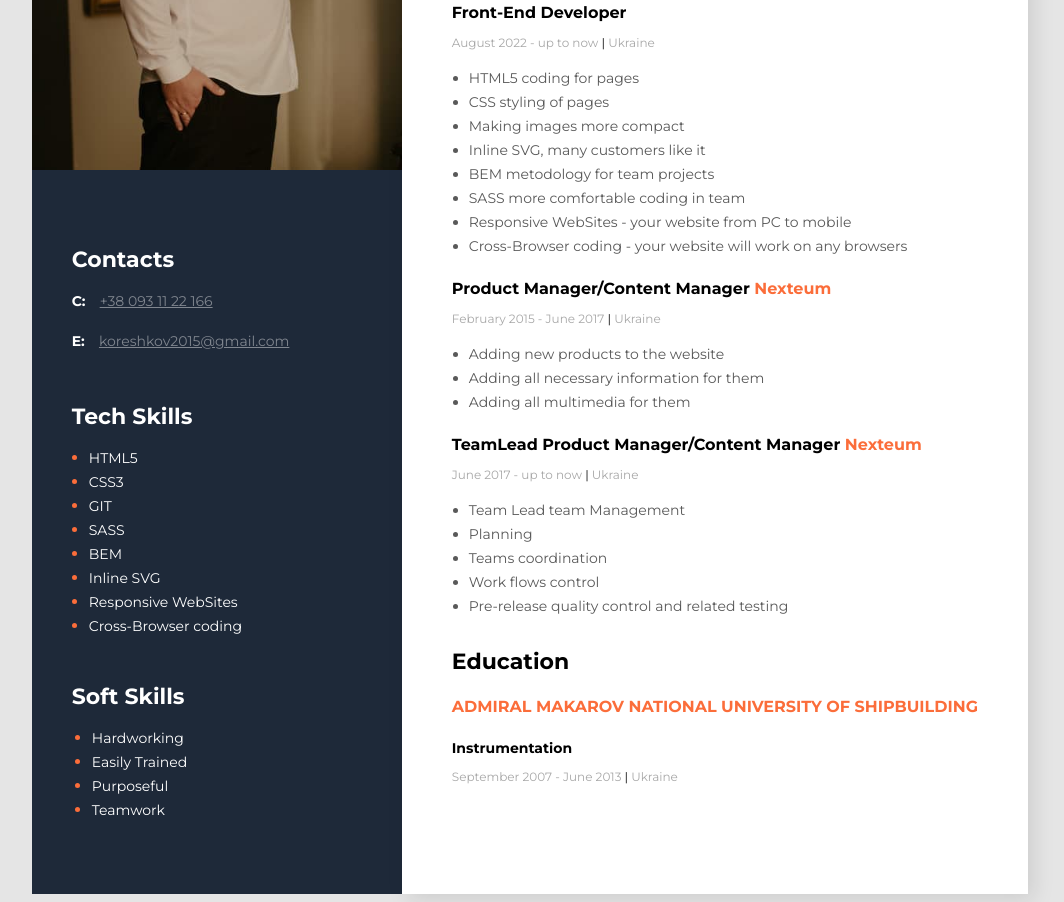
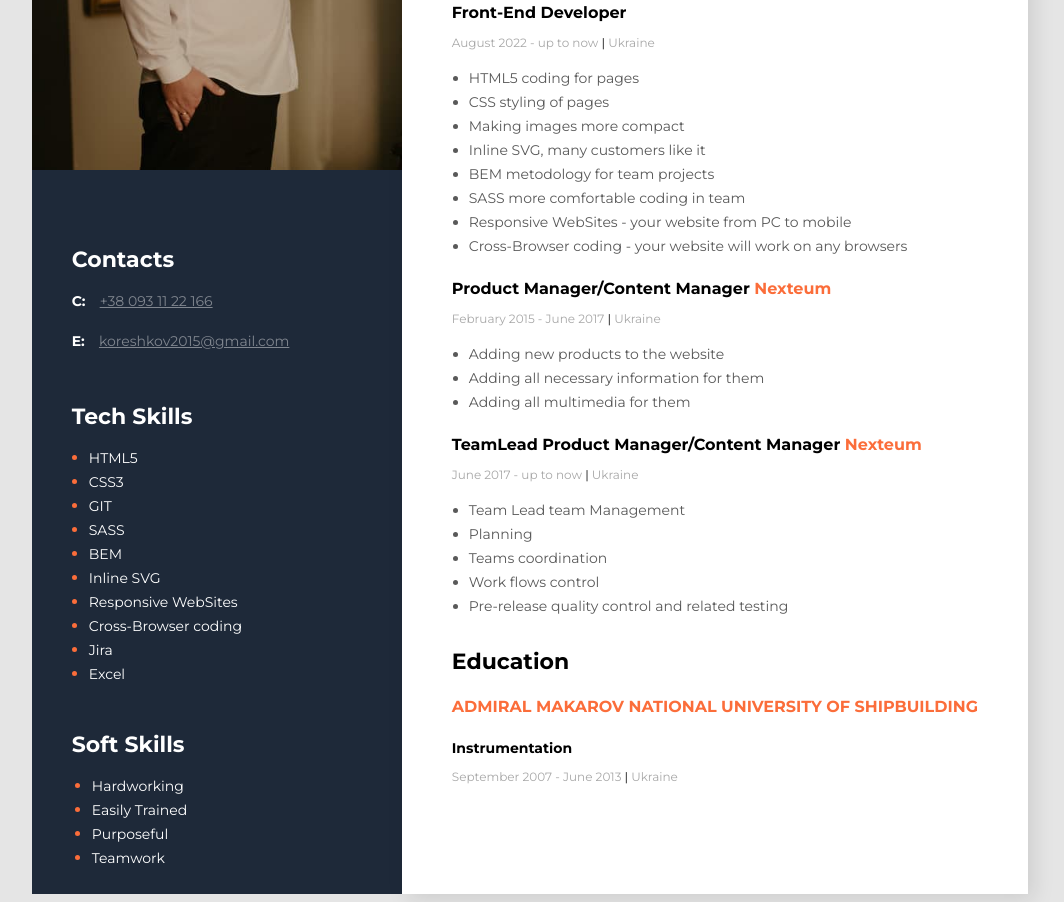
Before and after one commit to KoreshkovS/Resume, a plain HTML site: page index.html in a window 1280 px wide. Shown: the part 433-1335 px from the top of the page, without its empty margins (212-1276 px from the left). Drawn offline with Linux system fonts and the light colour scheme.

Commit message:
new tech skills

```diff
--- a/index.html
+++ b/index.html
@@ -166,6 +166,12 @@
             <li class="tech-skills-item">
               <span class="tech-skills-text">Cross-Browser coding</span>
             </li>
+            <li class="tech-skills-item">
+              <span class="tech-skills-text">Jira</span>
+            </li>
+            <li class="tech-skills-item">
+              <span class="tech-skills-text">Excel</span>
+            </li>
           </ul>
         </div>
         <!--Soft Skills-->
```
